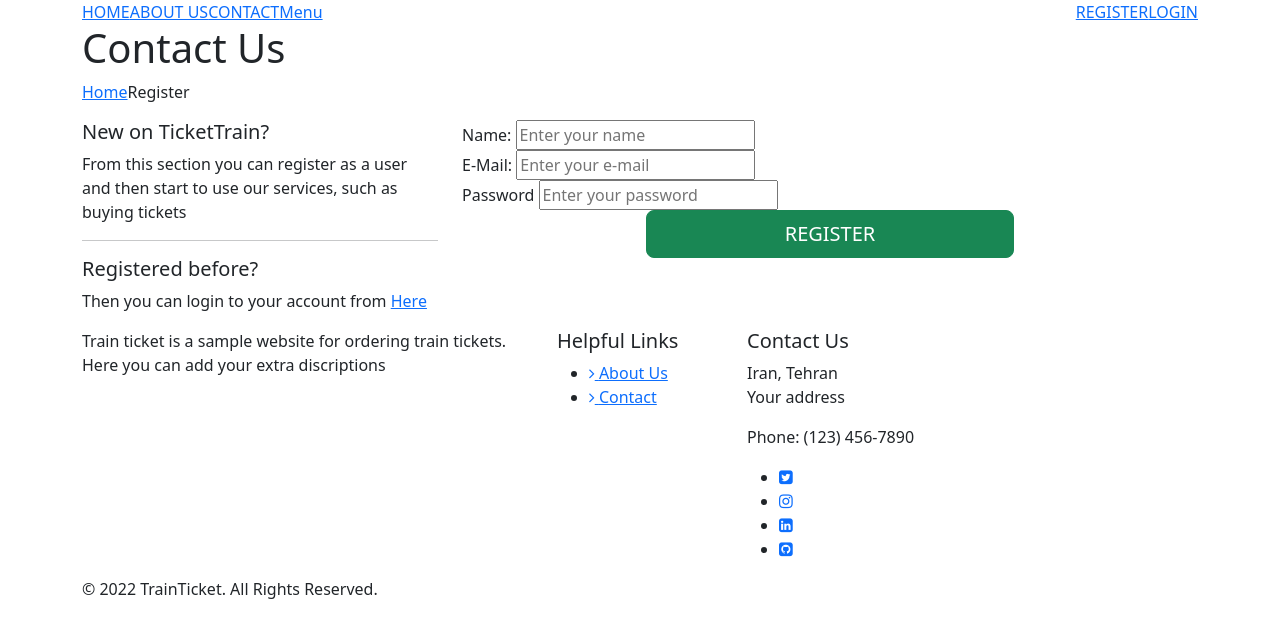
After one commit to pya-h/trainticket, a Django app: page /reservation/registerform/ in a window 1280 px wide. The commit adds this page. Shown: the top 638 px of the page. Run offline with Django 3.2, Linux system fonts and the light colour scheme; some libraries are stand-ins or nearby versions.

Commit message:
register form added

```diff
--- a/reservation/views.py
+++ b/reservation/views.py
@@ -30,7 +30,7 @@ def login(request):
 
 
 def registerform(request):
-    return render(request, './register.html')
+    return render(request, 'auth/register.html')
 
 
 def register(request):
@@ -40,7 +40,7 @@ def register(request):
     context = {
         'msg': "Registeration Successsful"
     }
-    return render(request, './error.html', context)
+    return render(request, 'auth/register.html', context)
 
 
 def logout(request):
@@ -61,7 +61,8 @@ def trainform(request):
 
 def addtrain(request):
     l = Train(source=request.POST['source'], destination=request.POST['destination'],
-              time=request.POST['time'], seats_available=request.POST['seats_available'], train_name=request.POST['train_name'], price=request.POST['price'])
+              time=request.POST['time'], seats_available=request.POST['seats_available'],
+              train_name=request.POST['train_name'], price=request.POST['price'])
     l.save()
     return render(request, './error.html', {'msg': "Successfully Added"})
 
@@ -78,16 +79,19 @@ def train_id(request, train_id):
     }
     return render(request, './viewperson.html', context)
 
-temp={}
+
+temp = {}
+
+
 def book(request):
     global temp
     if request.user.is_authenticated:
         t = Train.objects.filter(
             source=request.POST['source'], destination=request.POST['destination'])
         if len(t):
-            temp['name']=request.POST['name']
-            temp['age']=request.POST['age']
-            temp['gender']=request.POST['gender']
+            temp['name'] = request.POST['name']
+            temp['age'] = request.POST['age']
+            temp['gender'] = request.POST['gender']
 
             return render(request, './trainsavailable.html', {'trains': t})
         else:
@@ -106,7 +110,7 @@ def booking(request, train_id):
     p.save()
     tt.save()
 
-    return render(request, './error.html', {'msg': "Booked Successfully...Price to be paid is "+str(tt.price)})
+    return render(request, './error.html', {'msg': "Booked Successfully...Price to be paid is " + str(tt.price)})
 
 
 def bookform(request):
@@ -120,7 +124,7 @@ def bookform(request):
     destinations = list(set(destinations))
 
     if request.user.is_authenticated:
-        return render(request, './booking.html', {'sources': sources, 'destinations':destinations})
+        return render(request, './booking.html', {'sources': sources, 'destinations': destinations})
     else:
         return render(request, './error.html', {'msg': "User not authenticated"})
 
--- /dev/null
+++ b/templates/auth/register.html
@@ -0,0 +1,98 @@
+{% extends 'layout.html' %}
+{% load static %}
+{% block page %}
+        <section class="page">
+            <!-- ***** Page Top Start ***** -->
+            <div class="cover" data-image="{%  static 'images/photos/parallax.jpg' %}">
+                <div class="page-top">
+                    <div class="container">
+                        <div class="row">
+                            <div class="col-lg-12">
+                                <h1>Contact Us</h1>
+                            </div>
+                            <div class="col-lg-12">
+                                <ol class="breadcrumb">
+                                    <li><a href="{% url 'home' %}">Home</a></li>
+                                    <li class="active">Register</li>
+                                </ol>
+                            </div>
+                        </div>
+                    </div>
+                </div>
+            </div>
+            <!-- ***** Page Top End ***** -->
+
+            <!-- ***** Page Content Start ***** -->
+            <div class="page-bottom">
+
+
+                <div class="container">
+                    <div class="row">
+                        <!-- ***** Contact Text Start ***** -->
+                        <div class="col-lg-4 col-md-6 col-sm-12">
+                            <h5 class="mbottom-30">New on TicketTrain?</h5>
+                            <div class="contact-text">
+                                <p>
+                                    From this section you can register as a user and then start to use our services, such as buying tickets
+                                </p>
+                            </div>
+                            <hr />
+                            <h5 class="mbottom-30">Registered before?</h5>
+                            <div class="contact-text">
+                                <p>
+                                    Then you can login to your account from <a href="{% url 'loginform' %}">Here</a>
+                                </p>
+                            </div>
+                        </div>
+                        <!-- ***** Contact Text End ***** -->
+
+                        <!-- ***** Contact Form Start ***** -->
+                        <div class="col-lg-8 col-md-6 col-sm-12">
+                            <form action="{% url 'register' %}" method="post">
+                                {% csrf_token %}
+                                <div class="compact-form">
+                                    <div class="row">
+                                        <div class="row">
+                                            <label>
+                                                Name:
+                                                <input
+                                                    type="text" name="name"
+                                                    placeholder="Enter your name"
+                                                />
+                                            </label>
+                                        </div>
+                                        <div class="row">
+                                            <label>
+                                                E-Mail:
+                                                <input
+                                                    type="email" name="email"
+                                                    placeholder="Enter your e-mail"
+                                                />
+                                            </label>
+                                        </div>
+                                        <div class="row">
+                                            <label>
+                                                Password
+                                                <input type="password" name="password"
+                                                    placeholder="Enter your password" />
+                                            </label>
+                                        </div>
+                                        <div class="col-lg-12 text-center">
+                                            <button type="submit"
+                                                class="btn-success btn btn-lg btn-block w-50"
+                                            >
+                                                REGISTER
+                                            </button>
+                                        </div>
+                                    </div>
+                                </div>
+                            </form>
+                        </div>
+                        <!-- ***** Contact Form End ***** -->
+                    </div>
+                </div>
+            </div>
+            <!-- ***** Page Content End ***** -->
+        </section>
+
+{% endblock %}
--- a/templates/common/top.html
+++ b/templates/common/top.html
@@ -14,9 +14,15 @@
     <div class="container">
         <div class="row">
             <div class="col-lg-12">
-                <nav class="main-nav" style="float: left">
-                    <ul class="nav">
+                <nav class="main-nav" >
+                    <ul class="nav" style="float: right">
+                        <li><a href="{% url 'registerform' %}">REGISTER</a></li>
+                        <li><a href="{% url 'loginform' %}">LOGIN</a></li>
+
+                    </ul>
+                    <ul class="nav" style="float: left">
                         <li><a href="{% url 'home' %}">HOME</a></li>
+
                         <li><a href="{% url 'about-us' %}">ABOUT US</a></li>
                         <li>
                             <a href="{% url 'contact-us' %}" class="btn-nav-line">CONTACT</a>
--- a/templates/us/about.html
+++ b/templates/us/about.html
@@ -12,7 +12,7 @@
 						</div>
 						<div class="col-lg-12">
 							<ol class="breadcrumb">
-								<li><a href="../home.html">Home</a></li>
+								<li><a href="{% url 'home' %}">Home</a></li>
 								<li class="active">About Us</li>
 							</ol>
 						</div>
--- a/templates/us/contact.html
+++ b/templates/us/contact.html
@@ -12,7 +12,7 @@
                             </div>
                             <div class="col-lg-12">
                                 <ol class="breadcrumb">
-                                    <li><a href="../home.html">Home</a></li>
+                                    <li><a href="{% url 'home' %}">Home</a></li>
                                     <li class="active">Contact Us</li>
                                 </ol>
                             </div>
@@ -135,7 +135,7 @@
 
                         <!-- ***** Contact Form Start ***** -->
                         <div class="col-lg-8 col-md-6 col-sm-12">
-                            <div class="contact-form">
+                            <div class="compact-form">
                                 <div class="row">
                                     <div class="col-lg-6 col-md-12 col-sm-12">
                                         <input
@@ -156,7 +156,7 @@
                                     </div>
                                     <div class="col-lg-12">
                                         <button
-                                            class="btn btn-outline-success btn-large btn-block w-25"
+                                            class="btn btn-outline-success btn-lg btn-block w-25"
                                             style="float: right"
                                         >
                                             SEND
```
Also changed, not shown: reservation/models.py (+4 -4 lines).
